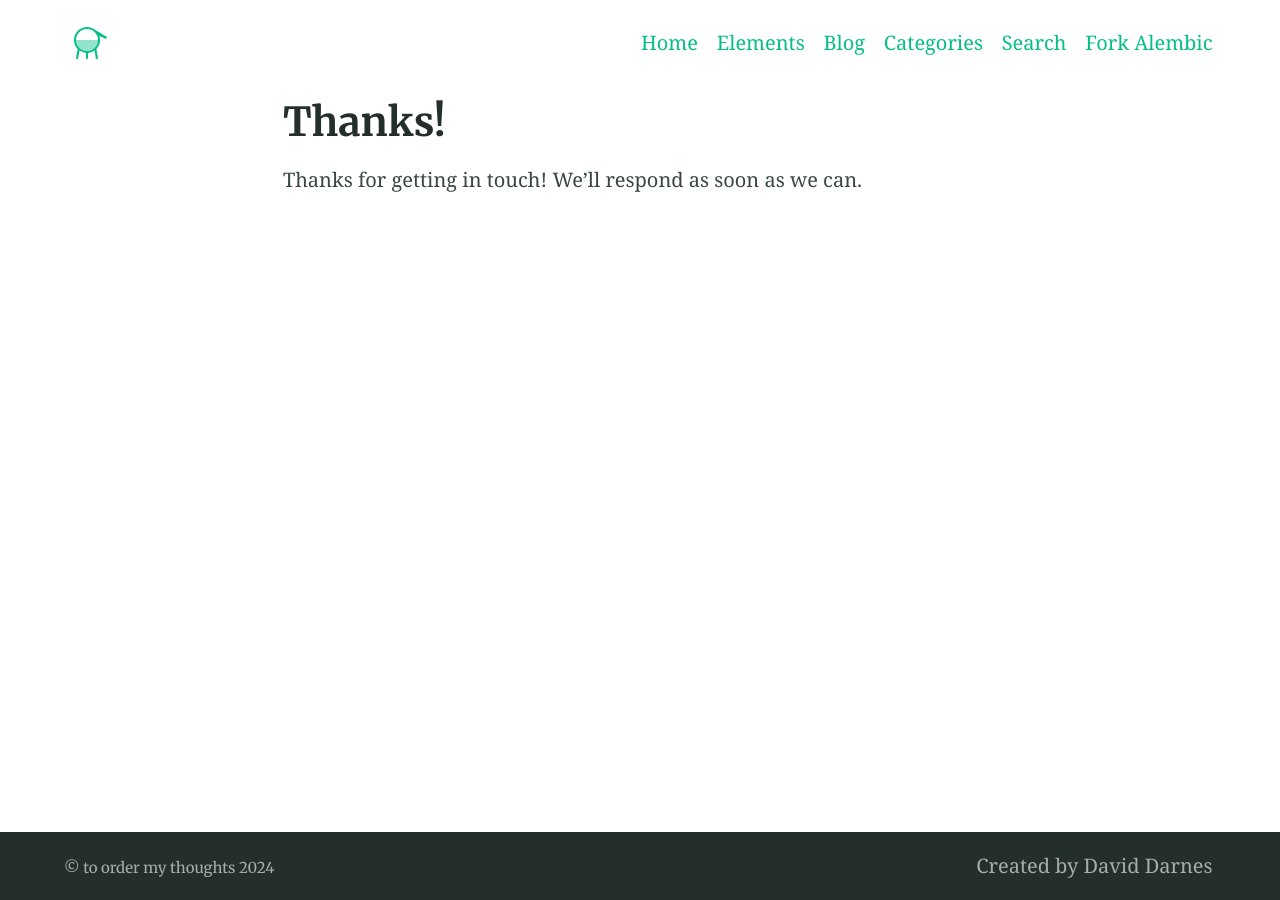
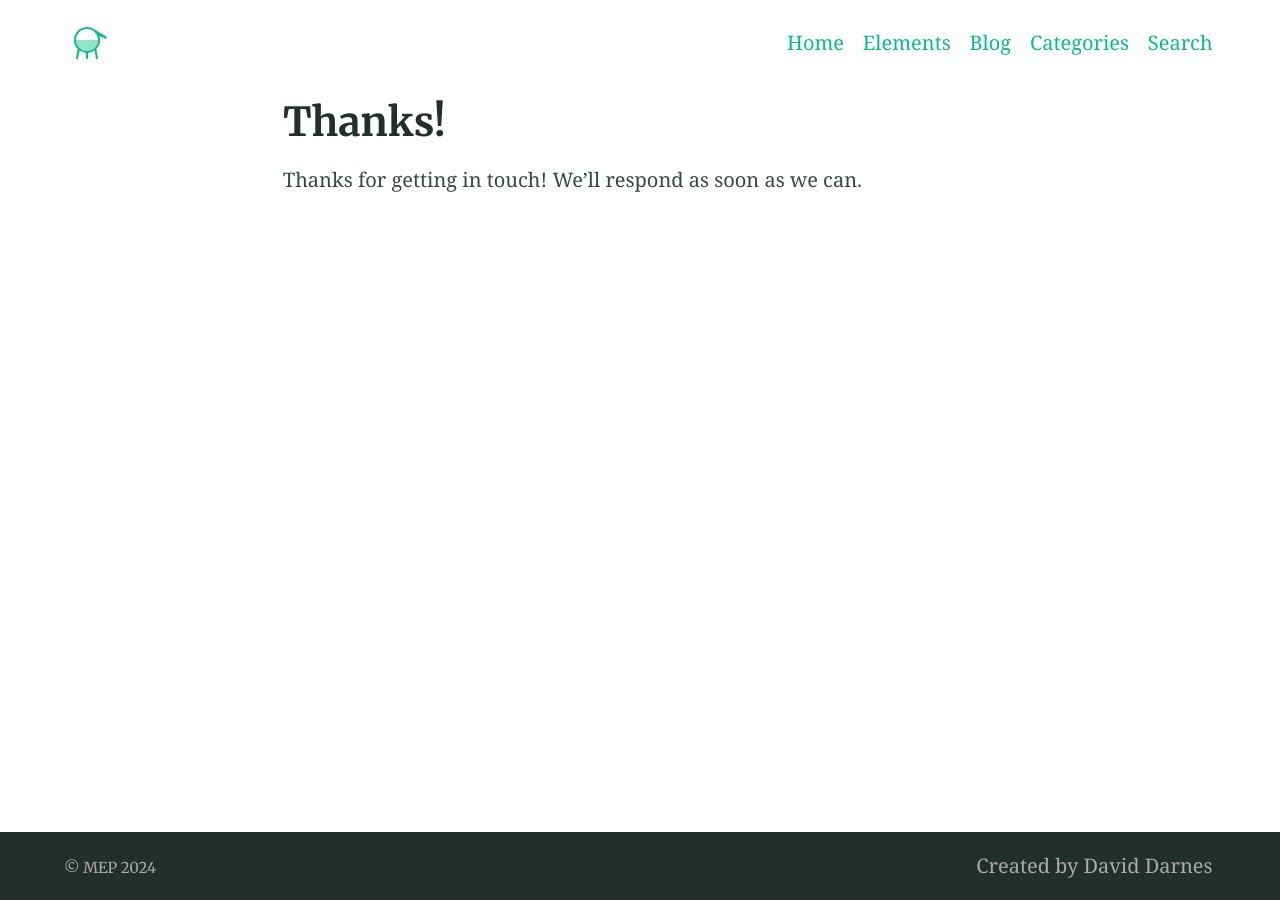
Before and after one commit to me-pierce/me-pierce.github.io, a Jekyll site: the page built from thanks.md, in a window 1280 px wide. Built offline with Jekyll 4.4.1, drawn with Linux system fonts in a browser that asks for light colours.

Commit message:
Update _config.yml
playing arround

```diff
--- a/_config.yml
+++ b/_config.yml
@@ -93,7 +93,7 @@
 # 7. Site settings
 encoding: utf-8 # Make sure the encoding is right
 lang: en-GB # Set the site language
-title: "to order my thoughts" # Site name or title, also used in jekyll-seo-tag
+title: "MEP" # Site name or title, also used in jekyll-seo-tag
 logo: "/assets/logos/logo.svg" # Site logo, also used in jekyll-seo-tag
 description: "Alembic is a starting point for Jekyll projects. Rather than starting from scratch, this boilerplate is designed to get the ball rolling immediately" # Site description and default description, also used in jekyll-seo-tag
 url: "https://alembic.darn.es" # Site url, also used in jekyll-seo-tag
@@ -131,8 +131,8 @@
   url: /categories/
 - title: Search
   url: /search/
-- title: Fork Alembic
-  url: https://github.com/daviddarnes/alembic
+#- title: Fork Alembic
+#  url: https://github.com/daviddarnes/alembic
 
 navigation_footer:
 - title: Created by David Darnes
```
